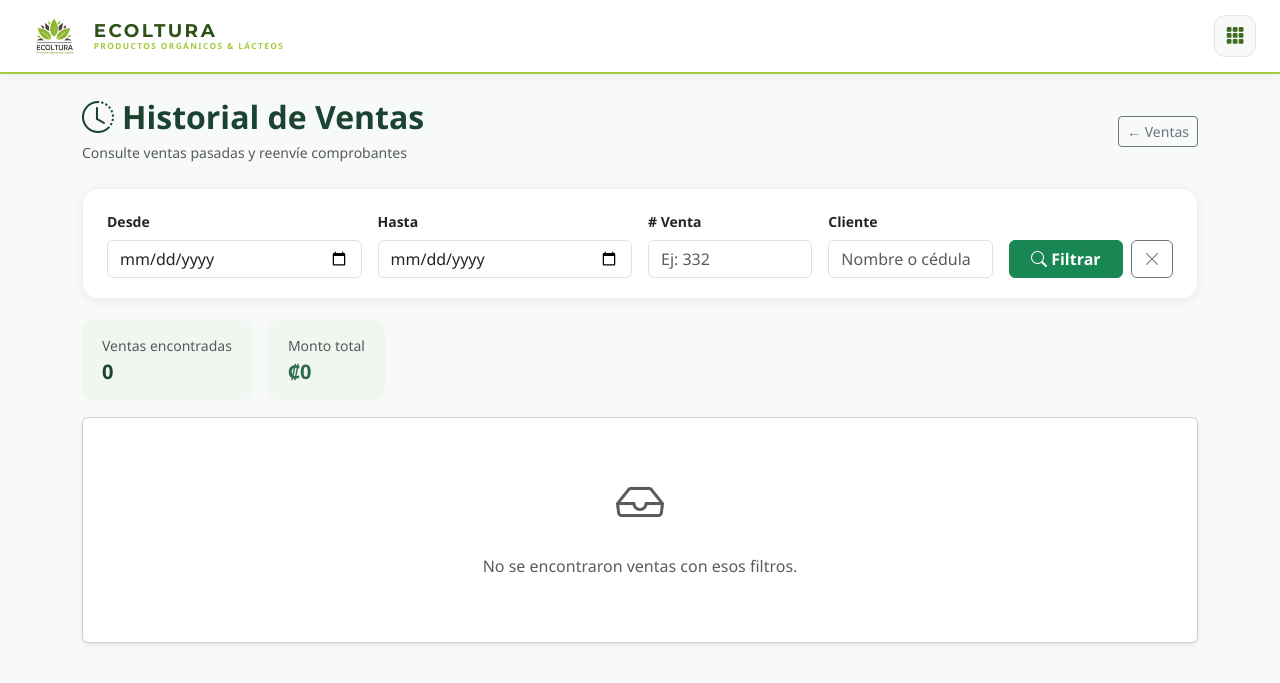
After one commit to daarce09-spec/ecoltura-erp, a Flask app: page /ventas/historial in a window 1280 px wide. The commit adds this page. Shown: the top 683 px of the page. Run offline with Flask 3, Linux system fonts and the light colour scheme; data that the repository does not hold is empty; some libraries are stand-ins or nearby versions.

Commit message:
feat: historial de ventas con filtros y reenvio de comprobantes

```diff
--- a/app.py
+++ b/app.py
@@ -13,6 +13,7 @@ from modulos.ventas_menu import ventas_bp
 import modulos.ventas_registrar
 import modulos.ventas_anular
 import modulos.ventas_ticket
+import modulos.ventas_historial
 
 # ── Web pública ──
 from modulos.web_publica import web_bp
--- /dev/null
+++ b/modulos/ventas_historial.py
@@ -0,0 +1,74 @@
+# -*- coding: utf-8 -*-
+"""
+Historial de ventas con filtros — ECOLTURA
+Ubicación: modulos/ventas_historial.py
+En app.py agregar junto a los otros imports de ventas:
+    import modulos.ventas_historial
+"""
+from flask import render_template, request
+from db.conexion import obtener_conexion
+from datetime import datetime, timedelta
+from modulos.ventas_menu import ventas_bp
+
+
+@ventas_bp.route("/ventas/historial")
+def ventas_historial():
+    # Filtros opcionales por querystring
+    f_desde   = request.args.get("desde", "").strip()
+    f_hasta   = request.args.get("hasta", "").strip()
+    f_venta   = request.args.get("venta_id", "").strip()
+    f_cliente = request.args.get("cliente", "").strip()
+
+    condiciones = []
+    params = []
+
+    if f_venta:
+        condiciones.append("v.id = %s")
+        params.append(int(f_venta) if f_venta.isdigit() else -1)
+
+    if f_cliente:
+        condiciones.append("(c.nombre ILIKE %s OR c.cedula ILIKE %s)")
+        params.extend([f"%{f_cliente}%", f"%{f_cliente}%"])
+
+    if f_desde:
+        condiciones.append("v.fecha_venta::date >= %s")
+        params.append(f_desde)
+
+    if f_hasta:
+        condiciones.append("v.fecha_venta::date <= %s")
+        params.append(f_hasta)
+
+    where = ("WHERE " + " AND ".join(condiciones)) if condiciones else ""
+
+    # Si no hay ningún filtro, mostrar últimos 30 días por defecto
+    if not condiciones:
+        hace_30 = (datetime.now() - timedelta(days=30)).strftime("%Y-%m-%d")
+        where = "WHERE v.fecha_venta::date >= %s"
+        params = [hace_30]
+
+    sql = f"""
+        SELECT v.id, v.fecha_venta, v.total, v.metodo_pago, v.estado,
+               COALESCE(c.nombre, 'Cliente general') AS cliente,
+               c.celular
+        FROM ventas v
+        LEFT JOIN clientes c ON c.id = v.cliente_id
+        {where}
+        ORDER BY v.fecha_venta DESC, v.id DESC
+        LIMIT 200
+    """
+
+    with obtener_conexion() as conn:
+        cur = conn.cursor()
+        cur.execute(sql, params)
+        ventas = cur.fetchall()
+
+        # Totales del resultado
+        total_ventas = len(ventas)
+        suma_total   = sum(float(v[2] or 0) for v in ventas)
+
+    return render_template("ventas_historial.html",
+                           ventas=ventas,
+                           total_ventas=total_ventas,
+                           suma_total=suma_total,
+                           f_desde=f_desde, f_hasta=f_hasta,
+                           f_venta=f_venta, f_cliente=f_cliente)
--- /dev/null
+++ b/templates/ventas_historial.html
@@ -0,0 +1,121 @@
+{% extends "base.html" %}
+{% block title %}Historial de Ventas{% endblock %}
+{% block content %}
+
+<style>
+  .filtro-card { background:white; border-radius:16px; padding:20px 24px;
+                 box-shadow:0 2px 12px rgba(0,0,0,.06); border:1px solid #f0f0f0; margin-bottom:20px; }
+  .venta-row { transition: background .15s; }
+  .venta-row:hover { background:#f8faf9; }
+  .badge-estado { font-size:.72rem; padding:4px 10px; border-radius:999px; font-weight:700; }
+  .badge-Facturado { background:#D1E7DD; color:#0A4A2A; }
+  .badge-Anulado   { background:#F8D7DA; color:#842029; }
+  .resumen-chip { background:#f0f7f0; border-radius:12px; padding:14px 20px; display:inline-block; }
+</style>
+
+<div class="d-flex justify-content-between align-items-center mb-4">
+  <div>
+    <h2 class="fw-bold mb-1" style="color:#1b4332">
+      <i class="bi bi-clock-history me-2"></i>Historial de Ventas
+    </h2>
+    <small class="text-muted">Consulte ventas pasadas y reenvíe comprobantes</small>
+  </div>
+  <a href="{{ url_for('ventas_bp.ventas_menu') }}" class="btn btn-outline-secondary btn-sm">← Ventas</a>
+</div>
+
+<!-- FILTROS -->
+<div class="filtro-card">
+  <form method="GET" action="{{ url_for('ventas_bp.ventas_historial') }}">
+    <div class="row g-3 align-items-end">
+      <div class="col-md-3">
+        <label class="form-label fw-bold small">Desde</label>
+        <input type="date" name="desde" class="form-control" value="{{ f_desde }}">
+      </div>
+      <div class="col-md-3">
+        <label class="form-label fw-bold small">Hasta</label>
+        <input type="date" name="hasta" class="form-control" value="{{ f_hasta }}">
+      </div>
+      <div class="col-md-2">
+        <label class="form-label fw-bold small"># Venta</label>
+        <input type="number" name="venta_id" class="form-control" placeholder="Ej: 332" value="{{ f_venta }}">
+      </div>
+      <div class="col-md-2">
+        <label class="form-label fw-bold small">Cliente</label>
+        <input type="text" name="cliente" class="form-control" placeholder="Nombre o cédula" value="{{ f_cliente }}">
+      </div>
+      <div class="col-md-2 d-flex gap-2">
+        <button type="submit" class="btn btn-success fw-bold flex-grow-1">
+          <i class="bi bi-search"></i> Filtrar
+        </button>
+        <a href="{{ url_for('ventas_bp.ventas_historial') }}" class="btn btn-outline-secondary" title="Limpiar">
+          <i class="bi bi-x-lg"></i>
+        </a>
+      </div>
+    </div>
+  </form>
+</div>
+
+<!-- RESUMEN -->
+<div class="mb-3 d-flex gap-3 flex-wrap">
+  <div class="resumen-chip">
+    <span class="text-muted small">Ventas encontradas</span>
+    <div class="fw-bold fs-5" style="color:#1b4332">{{ total_ventas }}</div>
+  </div>
+  <div class="resumen-chip">
+    <span class="text-muted small">Monto total</span>
+    <div class="fw-bold fs-5" style="color:#2d6a4f">₡{{ "{:,.0f}".format(suma_total) }}</div>
+  </div>
+</div>
+
+<!-- TABLA -->
+<div class="card shadow-sm">
+  <div class="card-body p-0">
+    {% if not ventas %}
+    <div class="text-center text-muted py-5">
+      <i class="bi bi-inbox" style="font-size:3rem"></i>
+      <p class="mt-3">No se encontraron ventas con esos filtros.</p>
+    </div>
+    {% else %}
+    <div class="table-responsive">
+      <table class="table table-hover align-middle mb-0">
+        <thead class="table-light">
+          <tr>
+            <th>#</th>
+            <th>Fecha</th>
+            <th>Cliente</th>
+            <th class="text-end">Total</th>
+            <th class="text-center">Estado</th>
+            <th class="text-end">Comprobante</th>
+          </tr>
+        </thead>
+        <tbody>
+          {% for v in ventas %}
+          <tr class="venta-row">
+            <td class="fw-bold">#{{ v[0] }}</td>
+            <td>{{ v[1].strftime('%d/%m/%Y %I:%M %p') }}</td>
+            <td>{{ v[5] }}</td>
+            <td class="text-end fw-bold" style="color:#2d6a4f">₡{{ "{:,.0f}".format(v[2]) }}</td>
+            <td class="text-center">
+              <span class="badge-estado badge-{{ v[4] }}">{{ v[4] }}</span>
+            </td>
+            <td class="text-end">
+              <a href="{{ url_for('ventas_bp.ticket_venta', venta_id=v[0]) }}"
+                 class="btn btn-sm btn-success fw-bold">
+                <i class="bi bi-receipt me-1"></i>Ver / Enviar
+              </a>
+            </td>
+          </tr>
+          {% endfor %}
+        </tbody>
+      </table>
+    </div>
+    {% endif %}
+  </div>
+  {% if ventas|length == 200 %}
+  <div class="card-footer text-muted small text-center">
+    Mostrando las primeras 200 ventas. Use los filtros para acotar la búsqueda.
+  </div>
+  {% endif %}
+</div>
+
+{% endblock %}
```
Also changed, not shown: templates/ventas.html (+14 -3 lines).
